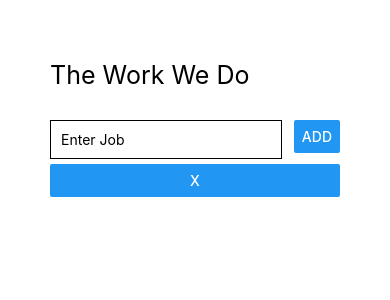
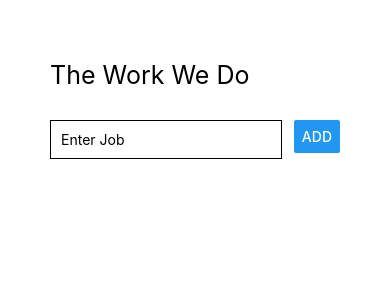
Before and after one commit to jillGlass/HouseHolder, a React Native app: screen / in a window 390 px wide. Shown: the top 300 px of the page. Built offline with nearby package versions, Linux system fonts and the light colour scheme.

Commit message:
update size of input jobs container

```diff
--- a/App.js
+++ b/App.js
@@ -40,9 +40,7 @@ export default function App() {
             <Text>{job}</Text>
             </View>
         ))}
-        <Button title="X"
-            style={styles.removeBtn}
-            onPress={removeJobHandler} />
+
       </View>
     </View>
   );
@@ -65,6 +63,7 @@ const styles = StyleSheet.create({
     marginBottom: 5
   },
   listItem: {
+    width: "80%",
     padding: 10,
     marginTop: 10,
     backgroundColor: "lightgrey",
@@ -80,8 +79,5 @@ const styles = StyleSheet.create({
     borderColor: "black",
     borderWidth: 1
   },
-  removeBtn: {
-    borderColor: "black",
-    borderWidth: 1
-  }
+
 });
```
